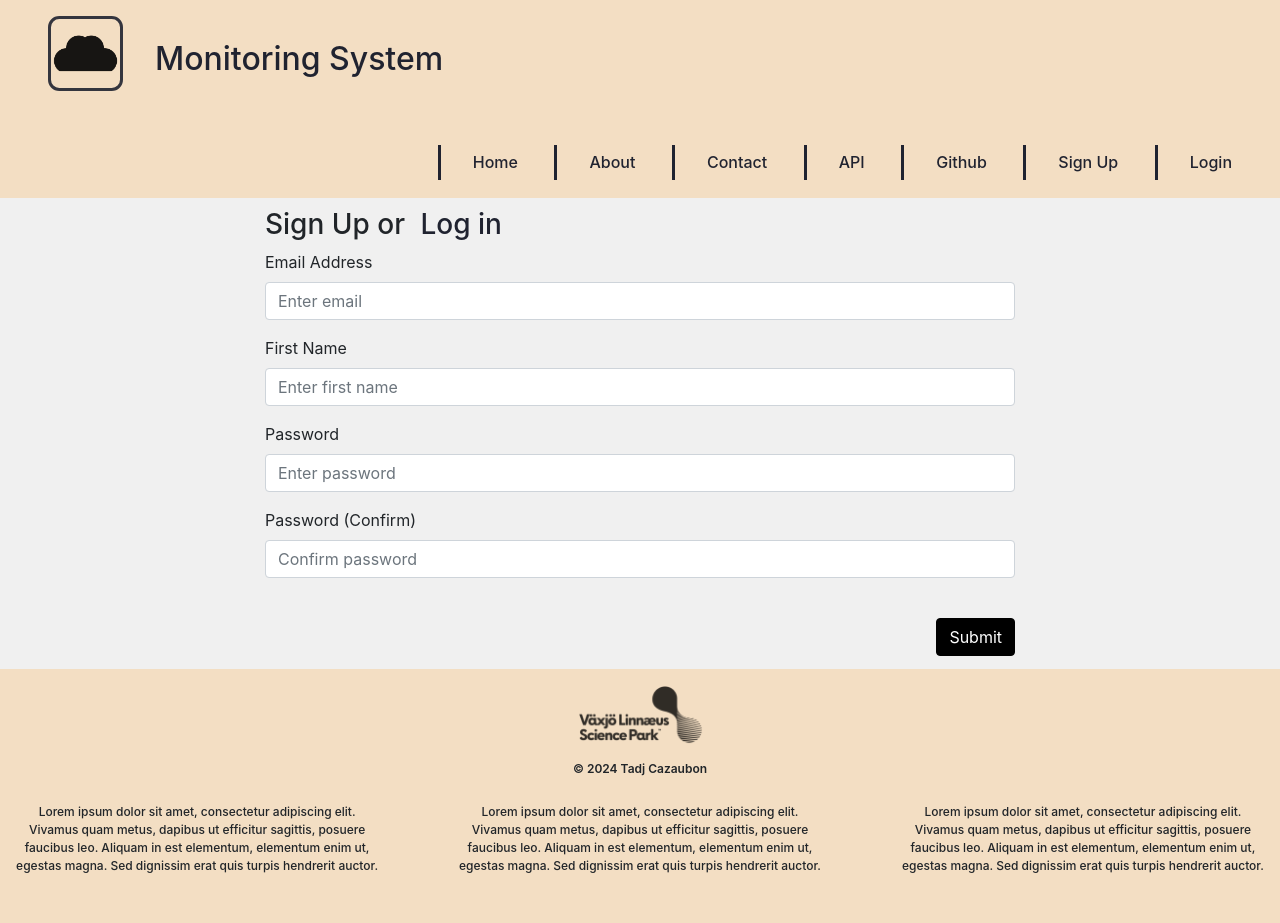
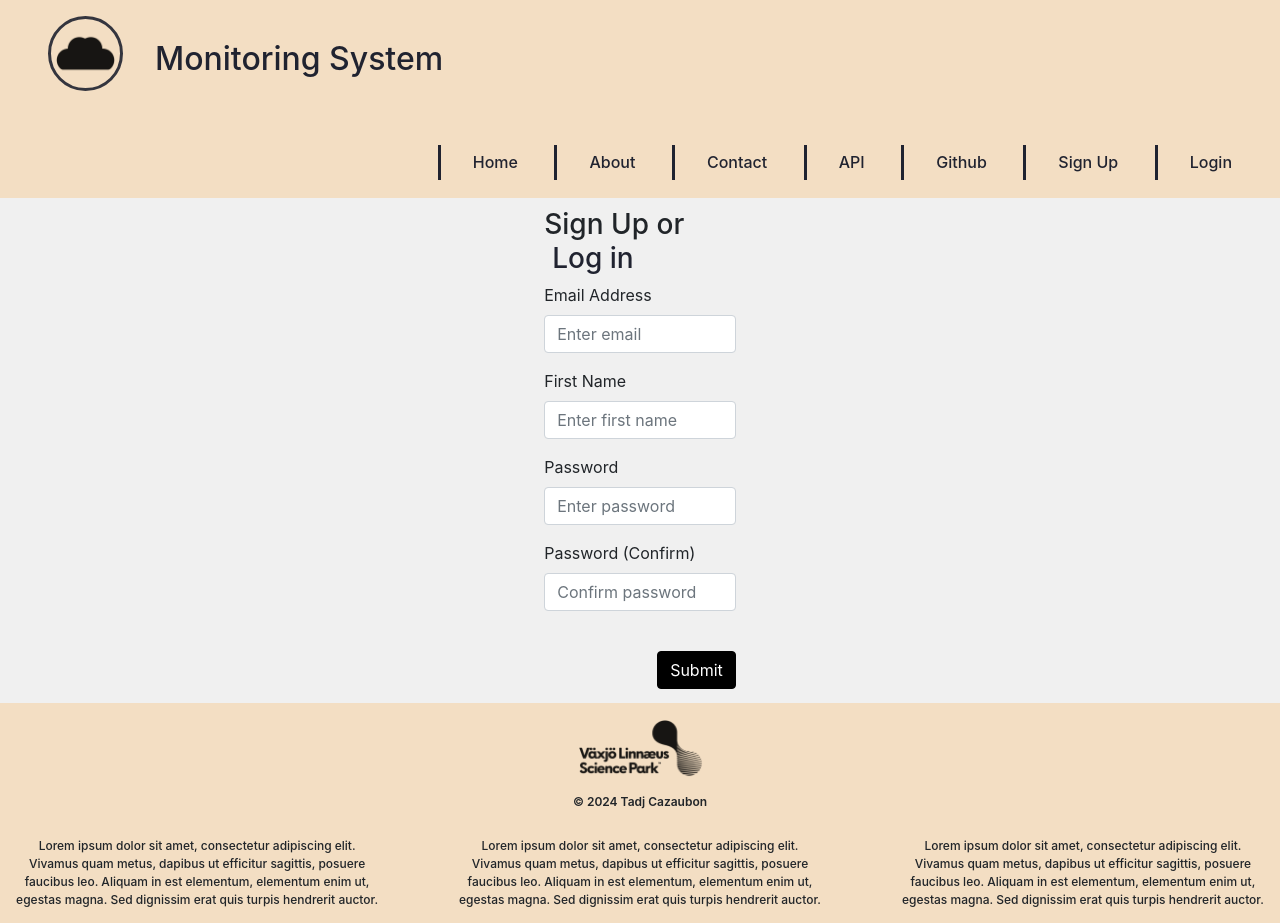
Before and after one commit to sudoDeVinci/DevinciCloud, a Python web app: template vlsprevamp/src/templates/sign_up.html in a window 1280 px wide. Before the commit the page ends 873 px from the top, so only its background shows below. Run offline with Jinja, Linux system fonts and the light colour scheme; the template is opened without the code that fills it, so the values that code supplies are empty; some libraries are stand-ins or nearby versions.

Commit message:
resize for 1080p screens

```diff
--- a/vlsprevamp/main.py
+++ b/vlsprevamp/main.py
@@ -13,6 +13,8 @@ if __name__ == "__main__":
         if (not DeviceService.exists("34:85:18:41:EB:78")): DeviceService.add("34:85:18:41:EB:78", "Work-ESP", "ESP32S3", "OV5640", 173.00, 56.853470, 14.824620)
         if (not DeviceService.exists("34:85:18:41:59:14")): DeviceService.add("34:85:18:41:59:14", "ESP001", "ESP32S3", "OV5640", 173.00, 56.853470, 14.824620)
     except Exception as e:
-            debug(e)
+        debug(e)
 
-app.run(host='0.0.0.0', port=8080, debug=True)
+    from waitress import serve
+
+    serve(app, host="192.168.8.57", port = 8080)
--- a/vlsprevamp/src/static/base.css
+++ b/vlsprevamp/src/static/base.css
@@ -100,7 +100,8 @@ nav ul li a:hover::before {
 #logo {
     float: left;
     transition: all 0.25s ease;
-    border-radius: 15%;
+    padding: 0.2rem 0.2rem;
+    border-radius: 60%;
     opacity: 90%;
     margin: 1rem 0 1rem 3rem;
     border: 0.2rem solid var(--font-color);
@@ -110,18 +111,6 @@ nav ul li a:hover::before {
     border-radius: 5%;
     opacity: 100%;
     border: 0.2rem solid var(--main-hover-color);
-}
-
-#footer_logo {
-    transition: all 0.25s ease;
-    border-radius: 15%;
-    opacity: 80%;
-    padding-bottom: 1rem;
-}
-
-#footer_logo:hover {
-    border-radius: 5%;
-    opacity: 100%;
 }
 
 
@@ -171,6 +160,18 @@ footer {
     font-weight: 600;
 }
 
+#footer_logo {
+    transition: all 0.25s ease;
+    border-radius: 15%;
+    opacity: 90%;
+    padding-bottom: 1rem;
+}
+
+#footer_logo:hover {
+    border-radius: 5%;
+    opacity: 100%;
+}
+
 /* Media query to wrap flex items at a specific width */
 @media screen and (max-width: 768px) {
     .contain {
@@ -186,3 +187,13 @@ footer {
         flex-basis: 100%; /* Ensure the middle column takes up 100% width when wrapping */
     }
 }
+
+@media screen and (min-width: 1080px) {
+    .contain {
+        flex-wrap: nowrap;
+        max-width: 1440px;
+        margin-left: auto;
+        margin-right: auto;
+    }
+
+}
```
